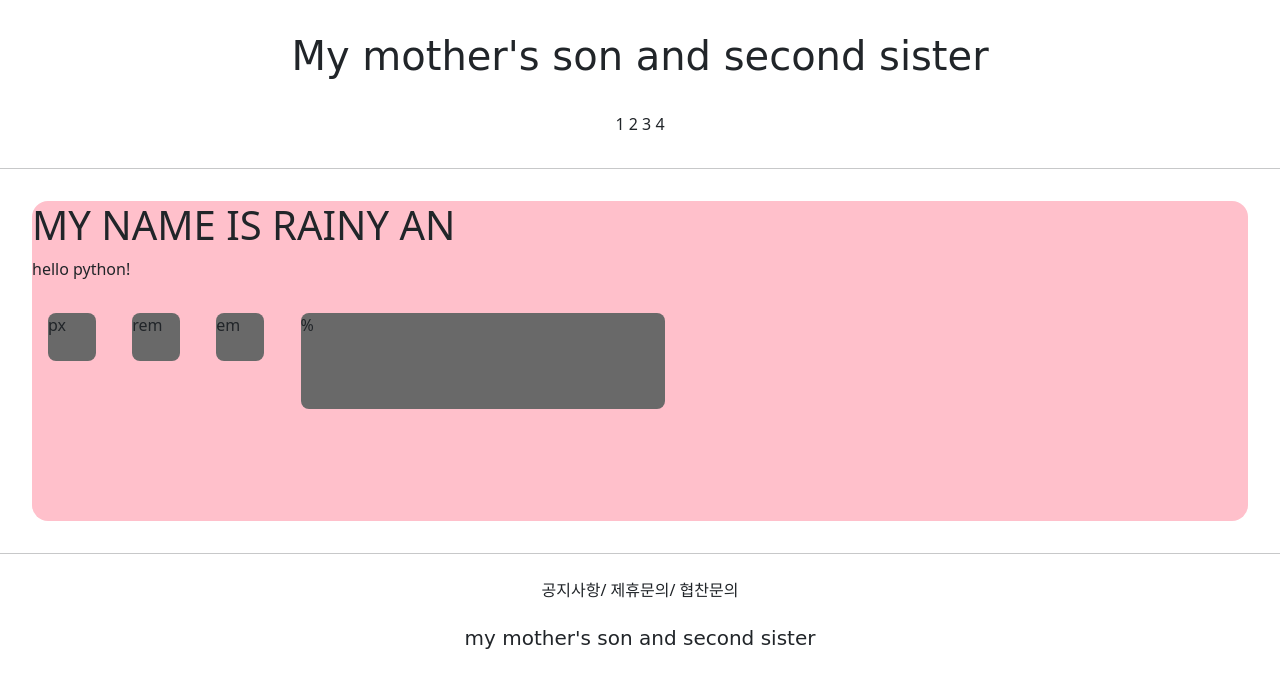
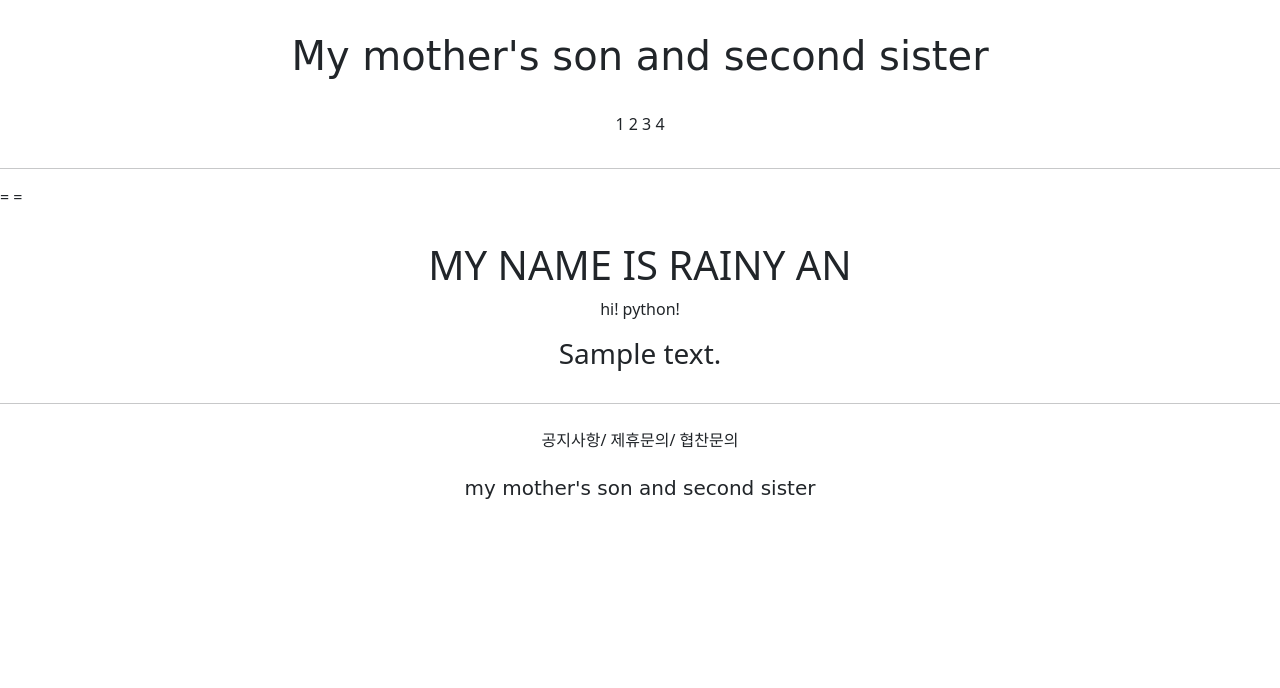
Before and after one commit to inrainy/gis_web_application2, a Django app: template accountapp/templates/accountapp/hi_world.html in a window 1280 px wide. Shown: the top 688 px of the page. Run offline with Django 3.2, Linux system fonts and the light colour scheme; the template is opened without the code that fills it: most values are stand-ins (such as "Sample title", 1, 10 or a date in 2020); parts of the project's set-up code (start-up, migrations or seed data) failed here and were passed over; some web fonts are replaced.

Commit message:
7.9.webapplication2.4

```diff
--- a/accountapp/templates/accountapp/hi_world.html
+++ b/accountapp/templates/accountapp/hi_world.html
@@ -1,26 +1,13 @@
 {% extends 'base.html' %}
 
 {% block content %}
+=
+=
+    <div style="margin: 2rem; text-align: center">
 
-    <style>
-        .testing{
-            background-color: dimgrey;
-            margin: 1rem;
-            height: 48px;
-            width: 48px;
-            border-radius: .5rem;
-            display: inline-block;
-        }
-    </style>
-
-    <div style="height: 20rem; background-color: pink; margin: 2rem; border-radius: 1rem;">
         <h1>MY NAME IS RAINY AN</h1>
-        <p>hello python!</p>
-
-    <div class="testing" style="height: 48px; width: 48px">px</div>
-    <div class="testing" style="height: 3rem; width: 3rem">rem</div>
-    <div class="testing" style="height: 3em; width: 3em">em</div>
-    <div class="testing" style="height: 30%; width: 30%">%</div>
+        <p>hi! python!</p>
+    <h3>{{ Text }}</h3>
 
     </div>
 
```
Also changed, not shown: accountapp/views.py (+6 -1 lines).
